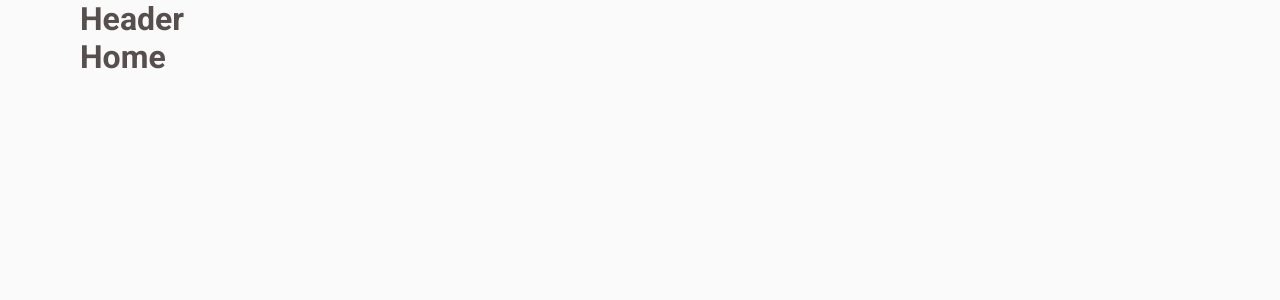
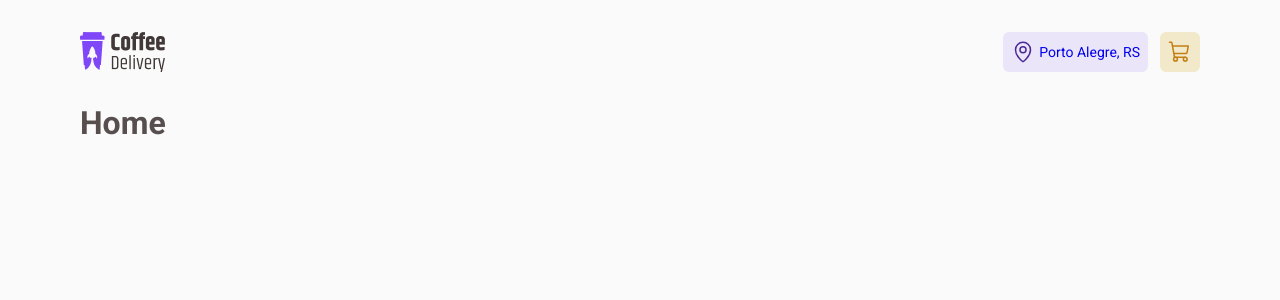
Before and after one commit to JoaoAlberto20/coffeDelivery, a React (Vite) app: page / in a window 1280 px wide. Shown: the top 300 px of the page. Built offline with nearby package versions, Linux system fonts and the light colour scheme.

Commit message:
Adicionando header na aplicação

```diff
--- a/src/components/Header/index.tsx
+++ b/src/components/Header/index.tsx
@@ -1,3 +1,27 @@
+import { MapPin, ShoppingCart } from 'phosphor-react'
+import logo from '../../assets/Logo.png'
+import {
+  ContainerHeader,
+  ContainerLinkCart,
+  ContainerLinkMap,
+  ContainerNav
+} from './styles'
+
 export function Header() {
-  return <h1>Header</h1>
+  return (
+    <ContainerHeader>
+      <img src={logo} alt="" />
+
+      <ContainerNav>
+        <ContainerLinkMap to="">
+          <MapPin size={24} />
+          Porto Alegre, RS
+        </ContainerLinkMap>
+
+        <ContainerLinkCart to="/checkout">
+          <ShoppingCart size={24} fill="#C47F17" />
+        </ContainerLinkCart>
+      </ContainerNav>
+    </ContainerHeader>
+  )
 }
--- a/src/components/Header/styles.ts
+++ b/src/components/Header/styles.ts
@@ -0,0 +1,39 @@
+import { NavLink } from 'react-router-dom'
+import styled from 'styled-components'
+
+export const ContainerHeader = styled.header`
+  display: flex;
+  justify-content: space-between;
+  align-items: center;
+  height: 6.5rem;
+`
+
+export const ContainerNav = styled.nav`
+  display: flex;
+  gap: 0.75rem;
+
+  a {
+    display: flex;
+    align-items: center;
+    font-size: 0.875rem;
+    padding: 0.5rem;
+    gap: 0.25rem;
+    border-radius: 6px;
+  }
+`
+
+export const ContainerLinkMap = styled(NavLink)`
+  background: ${(props) => props.theme['purple-light']};
+  > svg {
+    color: ${(props) => props.theme['purple-dark']};
+  }
+`
+
+export const ContainerLinkCart = styled(NavLink)`
+  background: ${(props) => props.theme['yellow-light']};
+  color: ${(props) => props.theme['yellow-dark']};
+
+  &:first-child {
+    background: ${(props) => props.theme['yellow-dark']};
+  }
+`
--- a/src/styles/GlobalStyles.ts
+++ b/src/styles/GlobalStyles.ts
@@ -5,6 +5,10 @@ export const GlobalStyles = createGlobalStyle`
     padding: 0;
     margin: 0;
     box-sizing: border-box;
+  }
+
+  a {
+    text-decoration: none;
   }
 
   :focus {
```
Also changed, not shown: src/assets/Logo.png (added), src/assets/Vector.svg (added), src/components/Banner/index.tsx (added), src/components/Banner/styles.ts (added).
